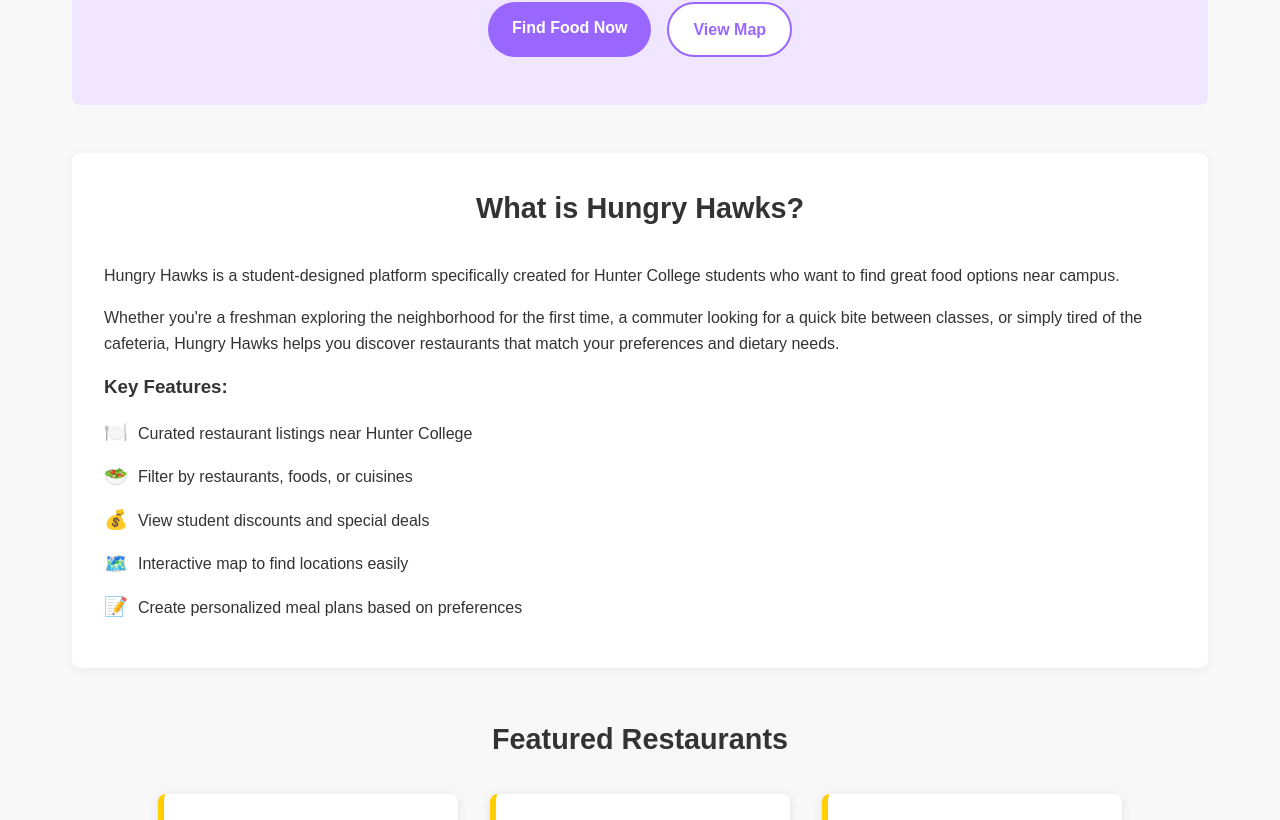
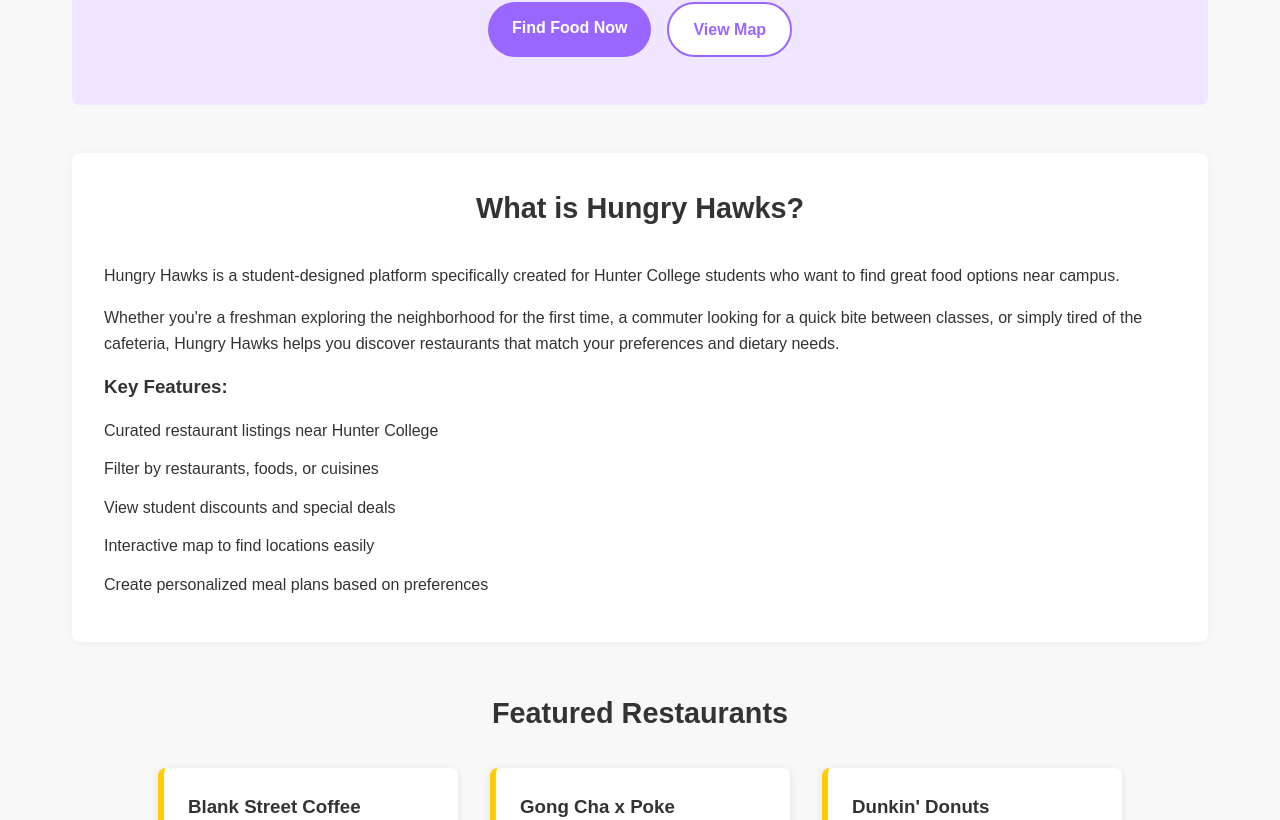
Before and after one commit to mlipyansky/webproj, a React (Create React App) app in the folder client/: page / in a window 1280 px wide. Shown: the part 423-1243 px from the top of the page. Built offline with nearby package versions, Linux system fonts and the light colour scheme.

Commit message:
fixed issue with emoji for hosting

```diff
--- a/client/src/pages/Home.js
+++ b/client/src/pages/Home.js
@@ -36,11 +36,11 @@
             </p>
             <h3>Key Features:</h3>
             <ul className="features-list">
-              <li><span>🍽️</span> Curated restaurant listings near Hunter College</li>
-              <li><span>🥗</span> Filter by restaurants, foods, or cuisines</li>
-              <li><span>💰</span> View student discounts and special deals</li>
-              <li><span>🗺️</span> Interactive map to find locations easily</li>
-              <li><span>📝</span> Create personalized meal plans based on preferences</li>
+              <li>Curated restaurant listings near Hunter College</li>
+              <li>Filter by restaurants, foods, or cuisines</li>
+              <li>View student discounts and special deals</li>
+              <li>Interactive map to find locations easily</li>
+              <li>Create personalized meal plans based on preferences</li>
             </ul>
           </div>
         </div>
--- a/client/src/pages/RestaurantDetail.js
+++ b/client/src/pages/RestaurantDetail.js
@@ -78,7 +78,7 @@
           {item.price && <p className="price">${item.price.toFixed(2)}</p>}
           {item.calories && (
             <p className="calories">
-              <span className="calorie-icon">🔥</span>
+
               {item.calories} cal
             </p>
           )}
```
